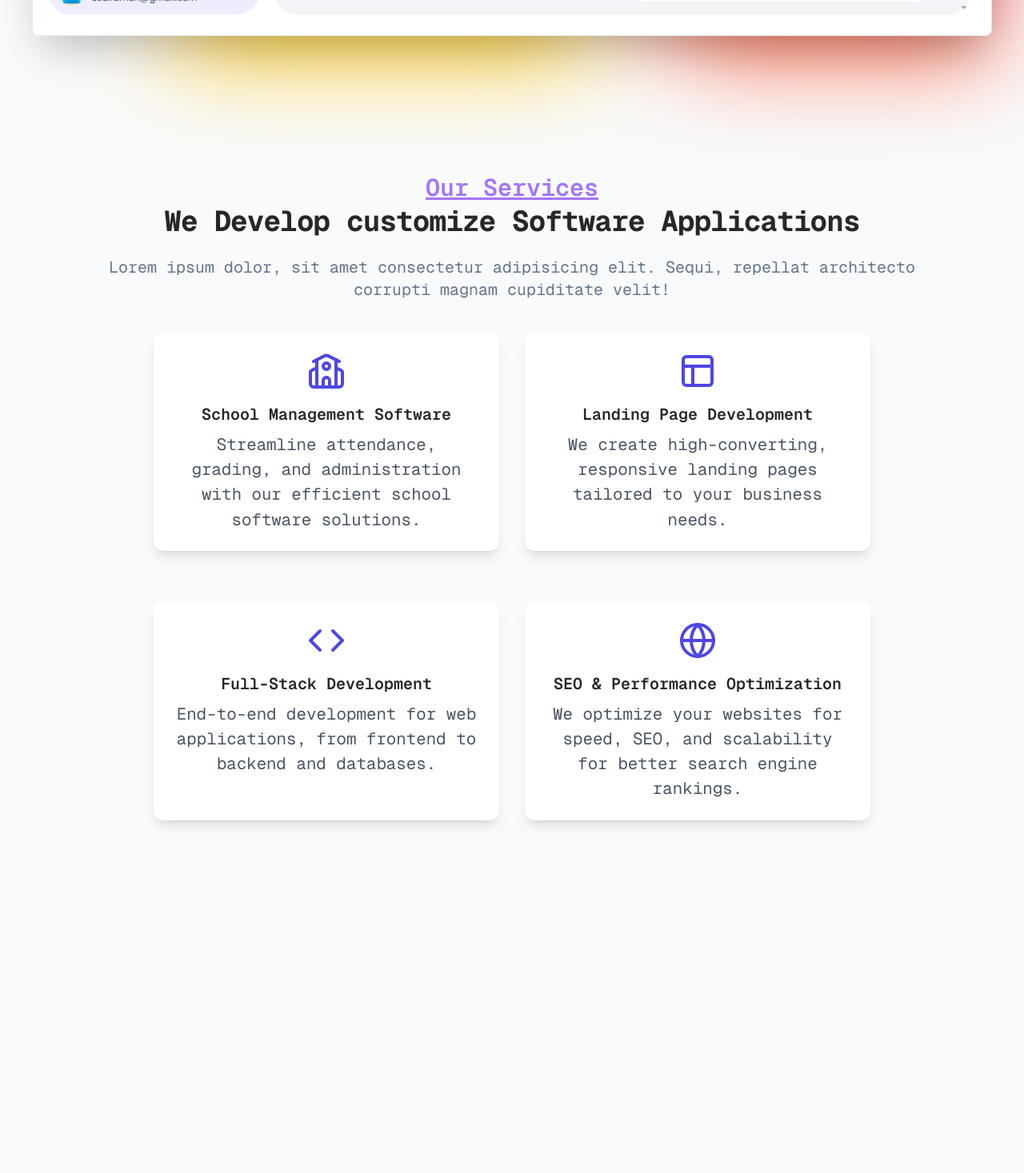
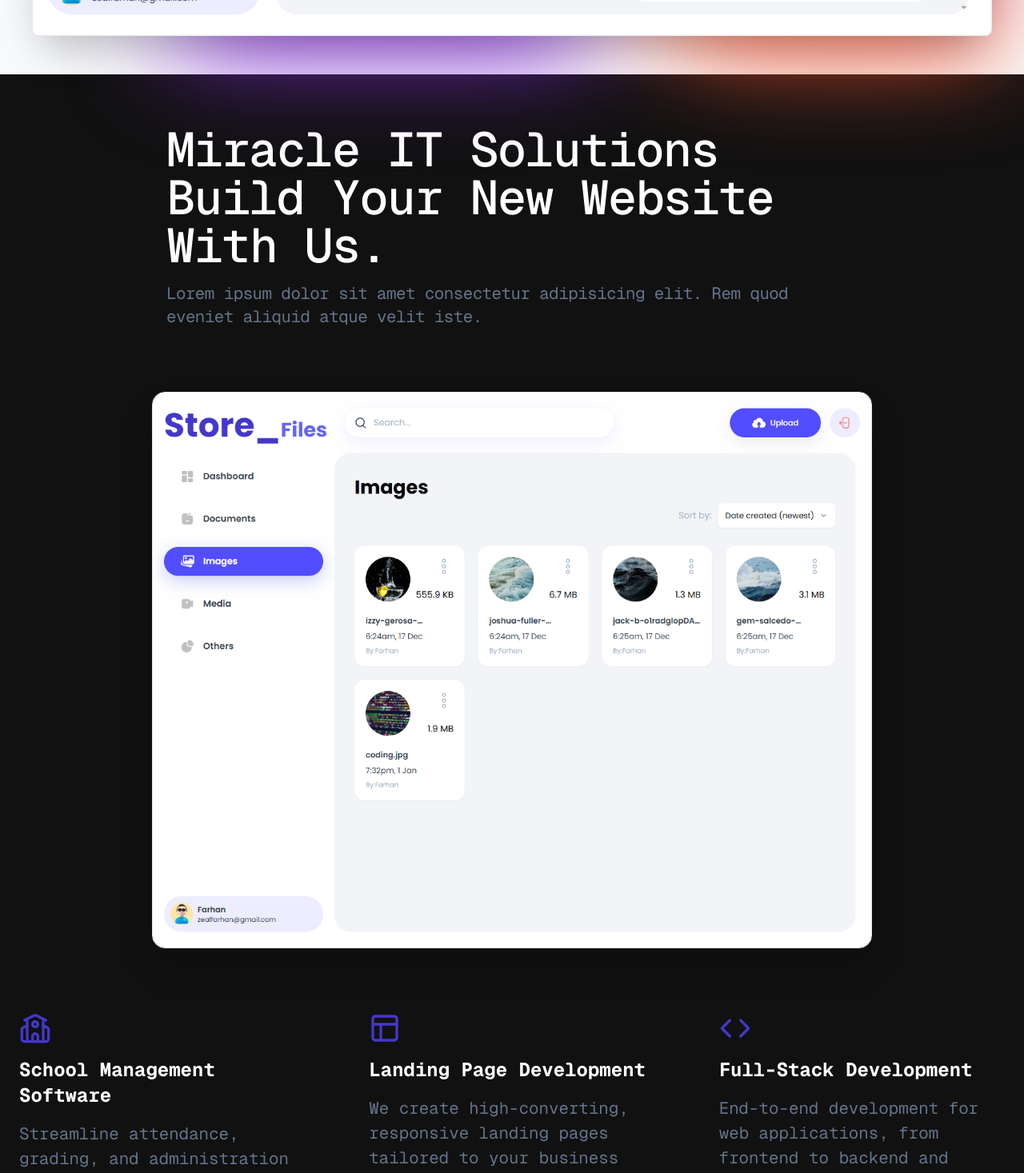
Before and after one commit to FarhanQuadri25/miracle-It-solutions, a Next.js app: page / in a window 1280 px wide. Shown: the part 1322-2789 px from the top of the page at 80% size. Before the commit the page ends 2476 px from the top, so only its background shows below. Built offline with nearby package versions, Linux system fonts and the light colour scheme.

Commit message:
make a few changes

```diff
--- a/app/(section)/_components/About.tsx
+++ b/app/(section)/_components/About.tsx
@@ -50,7 +50,7 @@ const About = () => {
       </div>
 
       <div className="mx-auto mt-14 max-w-2xl sm:mt-10 lg:mt-10 lg:max-w-4xl">
-        <div className="grid max-w-xl grid-cols-1 gap-x-8 gap-y-10 lg:max-w-none lg:grid-cols-2 lg:gap-y-16">
+        <div className="grid max-w-xl grid-cols-1 gap-x-8 gap-y-10 lg:max-w-none md:grid-cols-2 lg:gap-y-16">
           {FEATURES.map(({ name, description, icon: Icon }, index) => (
             <div
               key={index}
--- a/app/(section)/_components/Firstsection.tsx
+++ b/app/(section)/_components/Firstsection.tsx
@@ -41,7 +41,7 @@ const Firstsection = () => {
             transform="translate(160 160)"
           />
           <path
-            fill="#FFC300"
+            fill="#8A2BE2"
             d="M30,-20C40,10,60,40,50,60C40,80,10,90,-10,80C-30,70,-40,50,-50,30C-60,10,-50,-20,-30,-30C-10,-40,10,-30,30,-20Z"
             transform="translate(80 200)"
           />
--- /dev/null
+++ b/app/(section)/_components/Fourth.tsx
@@ -0,0 +1,19 @@
+import Image from "next/image";
+import styles from "./styles.module.scss";
+
+const Fourth = () => {
+  return (
+    <section className="min-h-screen flex justify-center items-center">
+      <div className={`${styles.newContainer}`}>
+        <Image
+          src={`/images/cover-image.png`}
+          width={800}
+          height={800}
+          alt="cover-image"
+        />
+      </div>
+    </section>
+  );
+};
+
+export default Fourth;
--- /dev/null
+++ b/app/(section)/_components/Third.tsx
@@ -0,0 +1,92 @@
+"use client";
+
+import Image from "next/image";
+import { Code, Globe, Layout, School, Brush, Settings } from "lucide-react";
+import { motion } from "motion/react";
+import styles from "./styles.module.scss";
+
+type Feature = {
+  name: string;
+  description: string;
+  icon: React.ElementType;
+};
+
+const NEW_FEATURES: Feature[] = [
+  {
+    name: "School Management Software",
+    description:
+      "Streamline attendance, grading, and administration with our efficient school software solutions.",
+    icon: School,
+  },
+  {
+    name: "Landing Page Development",
+    description:
+      "We create high-converting, responsive landing pages tailored to your business needs.",
+    icon: Layout,
+  },
+  {
+    name: "Full-Stack Development",
+    description:
+      "End-to-end development for web applications, from frontend to backend and databases.",
+    icon: Code,
+  },
+  {
+    name: "SEO & Performance Optimization",
+    description:
+      "We optimize your websites for speed, SEO, and scalability for better search engine rankings.",
+    icon: Globe,
+  },
+  {
+    name: "UI/UX Design",
+    description:
+      "Create visually appealing, user-friendly interfaces with a focus on experience and accessibility.",
+    icon: Brush,
+  },
+  {
+    name: "Custom Web Applications",
+    description:
+      "Develop tailored web applications to meet unique business requirements with modern technologies.",
+    icon: Settings,
+  },
+];
+
+const Third = () => {
+  return (
+    <section className="min-h-screen bg-[rgb(17,17,17)]">
+      <div className="max-w-4xl pt-[4rem] px-[1rem] mx-auto">
+        <h2 className="text-white text-2xl font-medium leading-tight tracking-tight lg:text-6xl md:text-5xl sm:text-3xl">
+          Miracle IT Solutions Build Your New Website With Us.
+        </h2>
+        <p className="leading-snug tracking-tight text-muted-foreground mt-4">
+          Lorem ipsum dolor sit amet consectetur adipisicing elit. Rem quod
+          eveniet aliquid atque velit iste.
+        </p>
+      </div>
+       <div
+        className={`relative mx-[1rem] mt-[5rem] mb-[5rem]`}
+      >
+        <Image
+          src={`/images/new-cover.png`}
+          width={900}
+          height={800}
+          alt="cover-image"
+          className="border rounded-2xl shadow-2xl relative mx-auto"
+        />
+      </div>
+
+      <div className="new-container px-[1rem] pb-[4rem]">
+        <div className="grid mt-16 gird-cols-1 sm:grid-cols-2 md:grid-cols-2 lg:grid-cols-3 gap-[5rem] md:gap-y-12 pb-[4rem] sm:mt-12 text-white">
+          {NEW_FEATURES.map(({ name, description, icon: Icon }, index) => (
+            <div className="flex flex-col gap-4" key={index}>
+              <div className="text-indigo-700">{<Icon size={40} />}</div>
+              <h2 className="font-bold text-2xl ">{name}</h2>
+              <p className="text-muted-foreground">{description}</p>
+            </div>
+          ))}
+        </div>
+      </div>
+    </section>
+  );
+};
+
+export default Third;
--- /dev/null
+++ b/app/(section)/_components/styles.module.scss
@@ -0,0 +1,41 @@
+@property --angle {
+  syntax: "<angle>";
+  initial-value: 0deg;
+  inherits: false;
+}
+
+.newContainer {
+  position: relative;
+
+  display: block;
+
+  &::after,
+  &::before {
+    content: "";
+    position: absolute;
+    height: 100%;
+    width: 100%;
+
+    background-image: conic-gradient(from var(--angle), #a374ff, #00d9b8);
+
+    top: 50%;
+    left: 50%;
+    translate: -50% -50%;
+    padding: 10px;
+    z-index: -1;
+    animation: 3s spin linear infinite;
+  }
+  &::before {
+    filter: blur(1.5rem);
+    opacity: 0.5;
+  }
+}
+
+@keyframes spin {
+  from {
+    --angle: 0deg;
+  }
+  to {
+    --angle: 360deg;
+  }
+}
--- a/app/(section)/page.tsx
+++ b/app/(section)/page.tsx
@@ -1,7 +1,9 @@
 import About from "./_components/About";
 import Firstsection from "./_components/Firstsection";
+import Fourth from "./_components/Fourth";
 import Navbar from "./_components/Navbar";
 import Sidebar from "./_components/Sidebar";
+import Third from "./_components/Third";
 
 export default function HomePage() {
   return (
@@ -16,7 +18,9 @@ export default function HomePage() {
       </header>
       <main>
         <Firstsection />
-        <About />
+
+        <Third />
+
       </main>
     </>
   );
--- a/app/layout.tsx
+++ b/app/layout.tsx
@@ -1,7 +1,6 @@
 import type { Metadata } from "next";
-
 import { Geist_Mono, Inter, Poppins, Montserrat } from "next/font/google";
-import "./globals.css";
+import "./globals.scss";
 
 const geistmono = Geist_Mono({
   subsets: ["latin"],
```
Also changed, not shown: app/globals.scss (renamed from app/globals.css, +11 -20 lines), public/images/new-cover.png (added).
